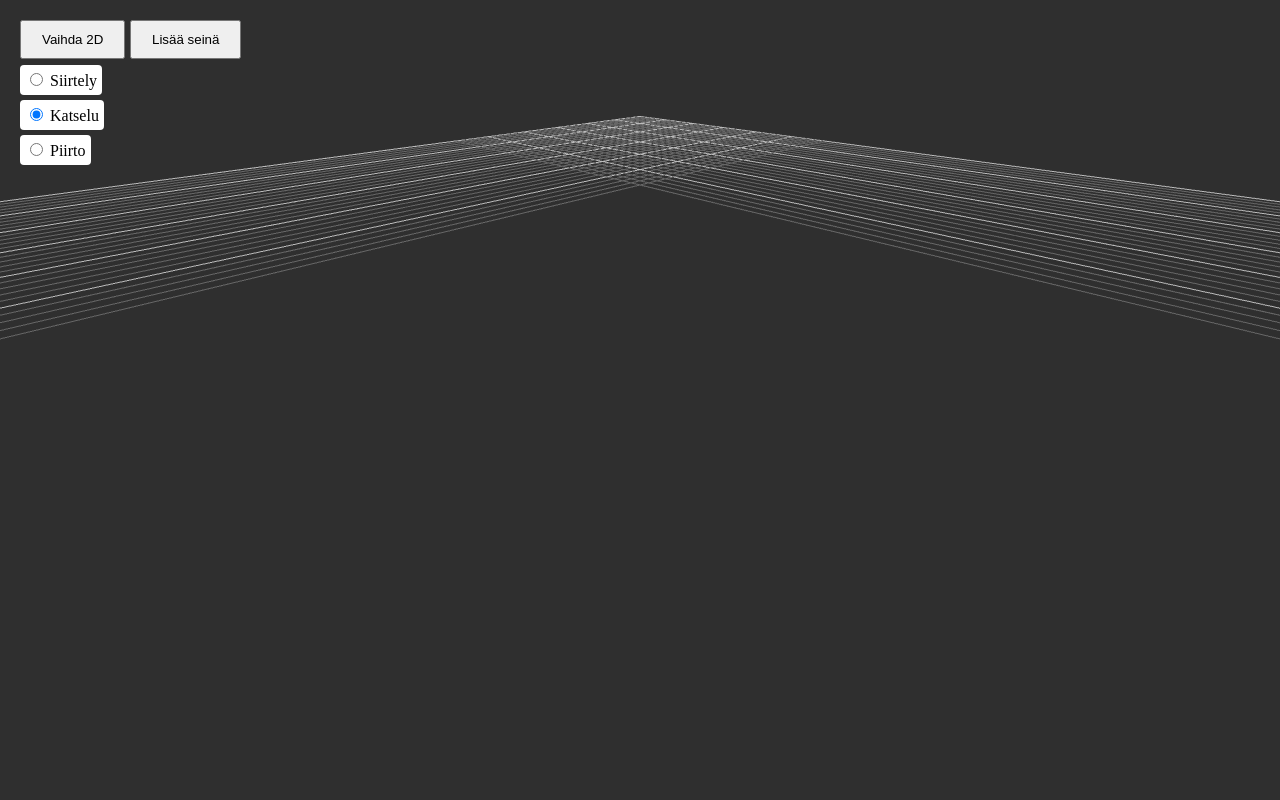
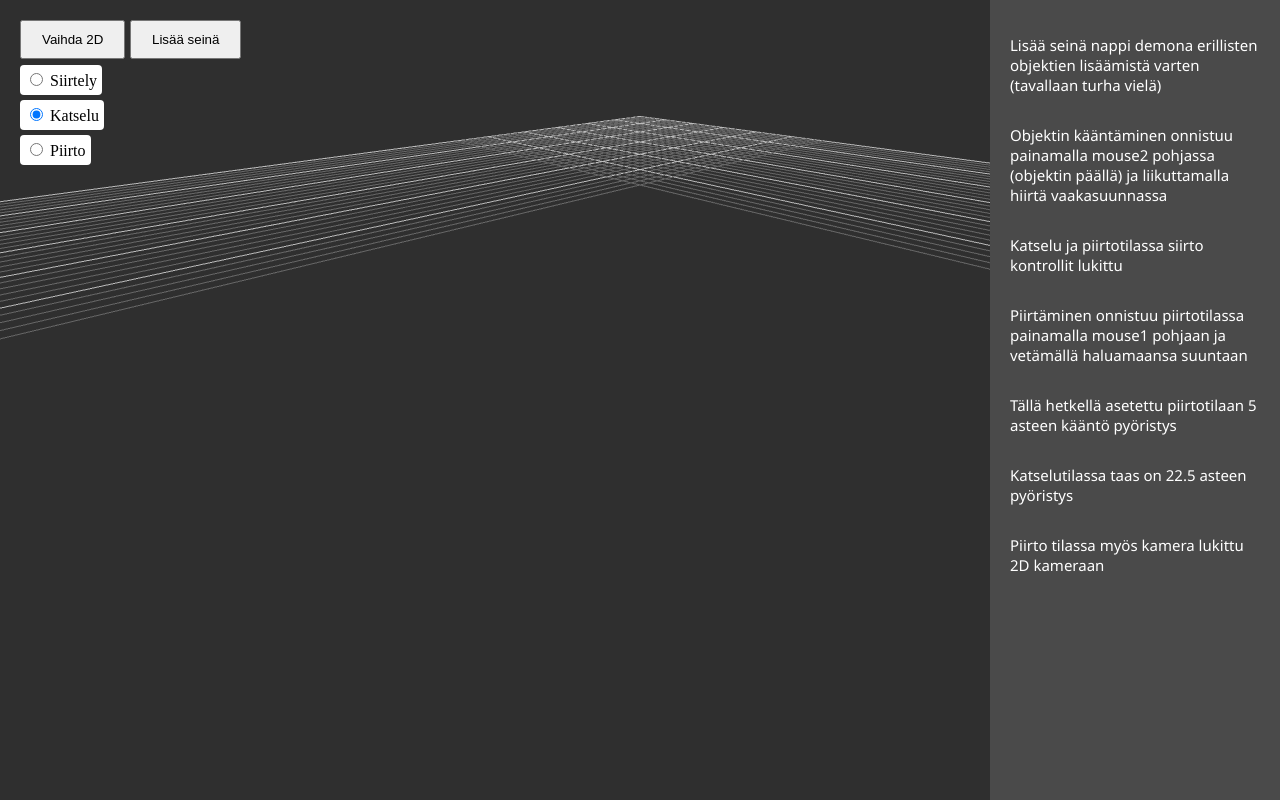
Before and after one commit to EljasPuumalainen/OHT2-projekti, a website built with Vite: page index.html in a window 1280 px wide. Built offline with nearby package versions, Linux system fonts and the light colour scheme; animation ran at ten frames a second.

Commit message:
Lisätty pieni ohje/lisätietoja

```diff
--- a/index.html
+++ b/index.html
@@ -34,6 +34,20 @@
         padding: 10px 20px;
         cursor: pointer;
       }
+      #sidebar {
+        position: fixed;
+        right: 0;
+        top: 0;
+        width: 250px;
+        height: 100vh;
+        background: #4A4A4A;
+        padding: 20px;
+        display: flex;
+        flex-direction: column;
+        z-index: 1000;
+        font-family: "Segoe UI", Tahoma, Geneva, Verdana, sans-serif;
+        font-size: 15px;
+      }
 
     </style>
   </head>
@@ -58,6 +72,19 @@
 
     <button id="buttonPiirra">Lisää seinä</button>
 
+    <div id="sidebar">
+      <p style="color: white;">Lisää seinä nappi demona erillisten objektien lisäämistä varten (tavallaan turha vielä)</p>
+      <p style="color: white;">Objektin kääntäminen onnistuu painamalla mouse2 pohjassa (objektin päällä) ja liikuttamalla hiirtä
+                                  vaakasuunnassa
+      </p>
+      <p style="color: white;">Katselu ja piirtotilassa siirto kontrollit lukittu</p>
+      <p style="color: white;">Piirtäminen onnistuu piirtotilassa painamalla mouse1 pohjaan ja vetämällä haluamaansa suuntaan</p>
+      <p style="color: white;">Tällä hetkellä asetettu piirtotilaan 5 asteen kääntö pyöristys</p>
+      <p style="color: white;">Katselutilassa taas on 22.5 asteen pyöristys</p>
+      <p style="color: white;">Piirto tilassa myös kamera lukittu 2D kameraan</p>
+
+    </div>
+
     <script type="module" src="/main.js"></script>
   </body>
 </html>
```
